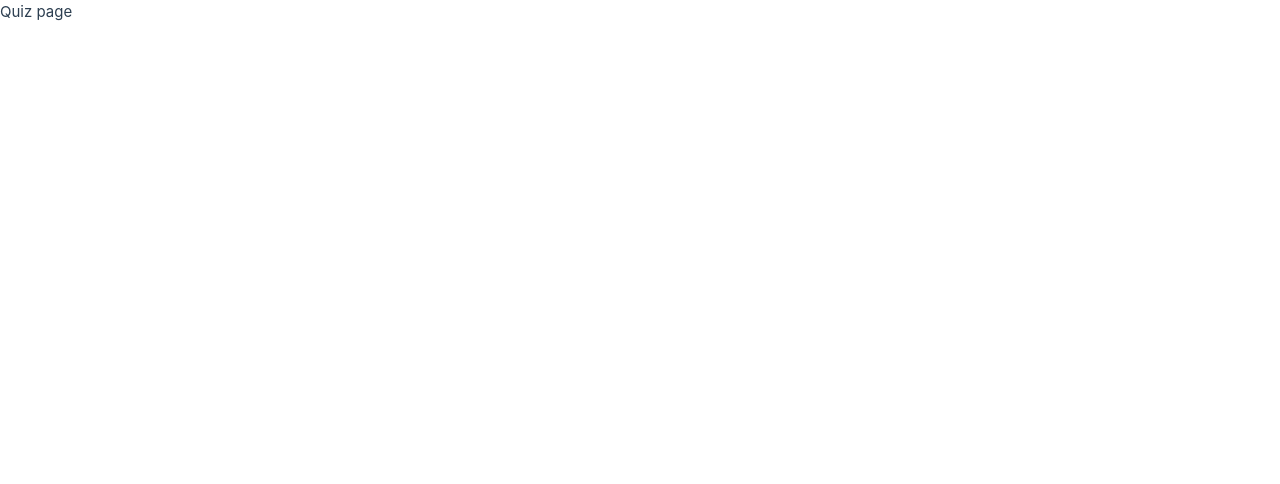
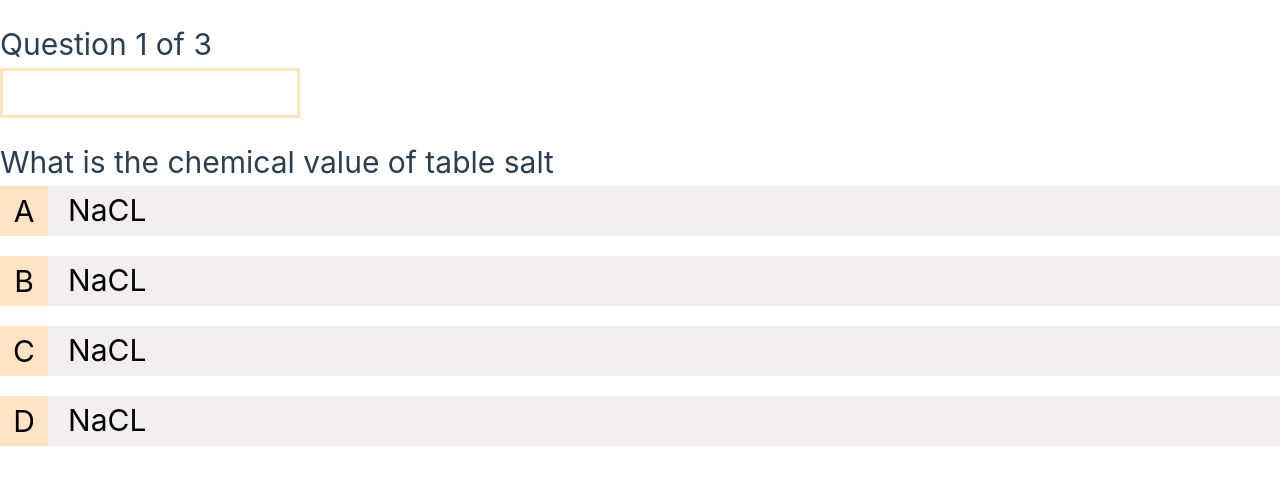
Before and after one commit to thabzzzzz/quizApp, a Vue app: page /quizes/1 in a window 1280 px wide. Shown: the top 484 px of the page. Built offline with nearby package versions, Linux system fonts and the light colour scheme.

Commit message:
Added basic styling to quizes

```diff
--- a/src/views/quizePage.vue
+++ b/src/views/quizePage.vue
@@ -1,5 +1,105 @@
 <template>
     <div>
-        <h4>Quiz page</h4>
+        <header>
+            <h4>Question 1 of 3</h4>
+            <div class="bar">
+                <div class="completion"></div>
+            </div>
+        </header>
+        <div>
+            <div class="question-container">
+                <h1>What is the chemical value of table salt</h1>
+            </div>
+            <div class="options-container">
+                <div class="option">
+                    <p class="option-label">
+                        A
+                    </p>
+                    <div class="option-value">
+                        <p>NaCL</p>
+                    </div>
+                </div>
+
+                <div class="option">
+                    <p class="option-label">
+                        B
+                    </p>
+                    <div class="option-value">
+                        <p>NaCL</p>
+                    </div>
+                </div>
+
+                <div class="option">
+                    <p class="option-label">
+                        C
+                    </p>
+                    <div class="option-value">
+                        <p>NaCL</p>
+                    </div>
+                </div>
+
+                <div class="option">
+                    <p class="option-label">
+                        D
+                    </p>
+                    <div class="option-value">
+                        <p>NaCL</p>
+                    </div>
+                </div>
+            </div>
+        </div>
     </div>
 </template>
+
+<style scoped>
+
+header{
+    margin-top:20px;
+}
+
+header h4{
+    font-size: 30px;
+}
+
+.bar{
+    width: 300px;
+    height: 50px;
+    border:3px solid bisque;
+}
+.completion{
+    width: 0%;
+    height: 100%;
+    background-color:bisque ;
+}
+
+.question-container{
+    margin-top:20px ;
+}
+
+.question{
+    font-size: 40px;
+    margin-bottom: 20px;
+}
+.option{
+    display: flex;
+    margin-bottom: 20px;
+    cursor: pointer;
+}
+.option-label{
+    background-color: bisque;
+    width:50px;
+    height: 50px;
+    font-size:30px;
+    display: flex;
+    align-items: center;
+    justify-content: center;
+    color: black;
+}
+.option-value{
+    background-color: rgb(244, 239, 239);
+    width: 100%;
+    font-size: 30px;
+    padding: 0 20px;
+    color: black;
+}
+</style>
```
